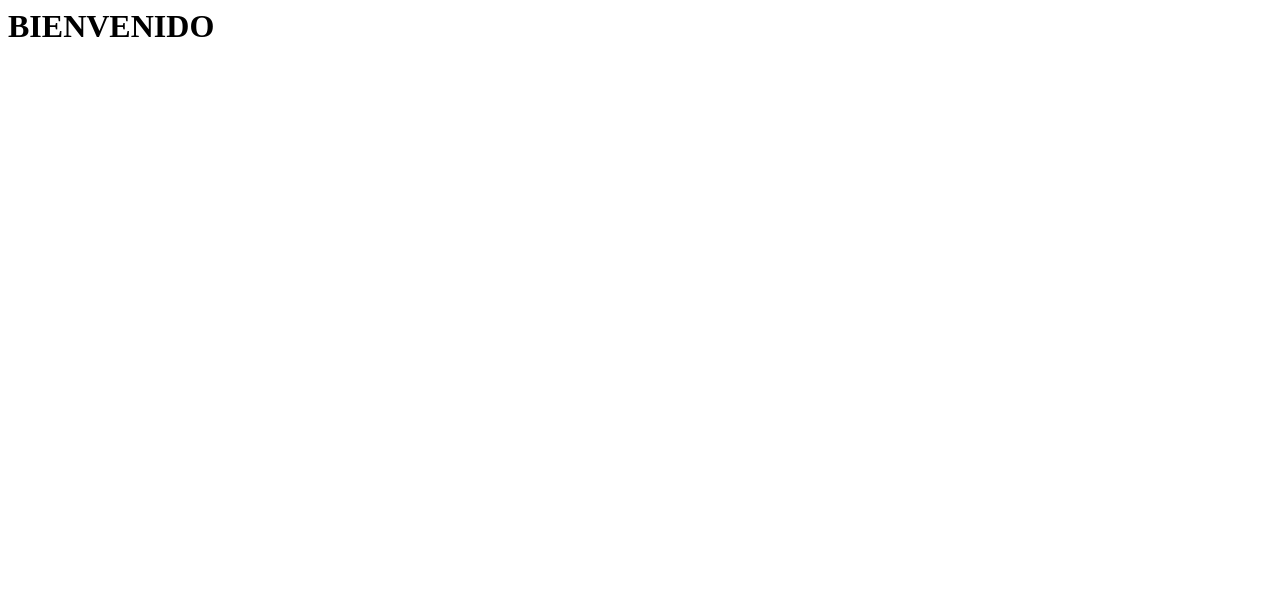
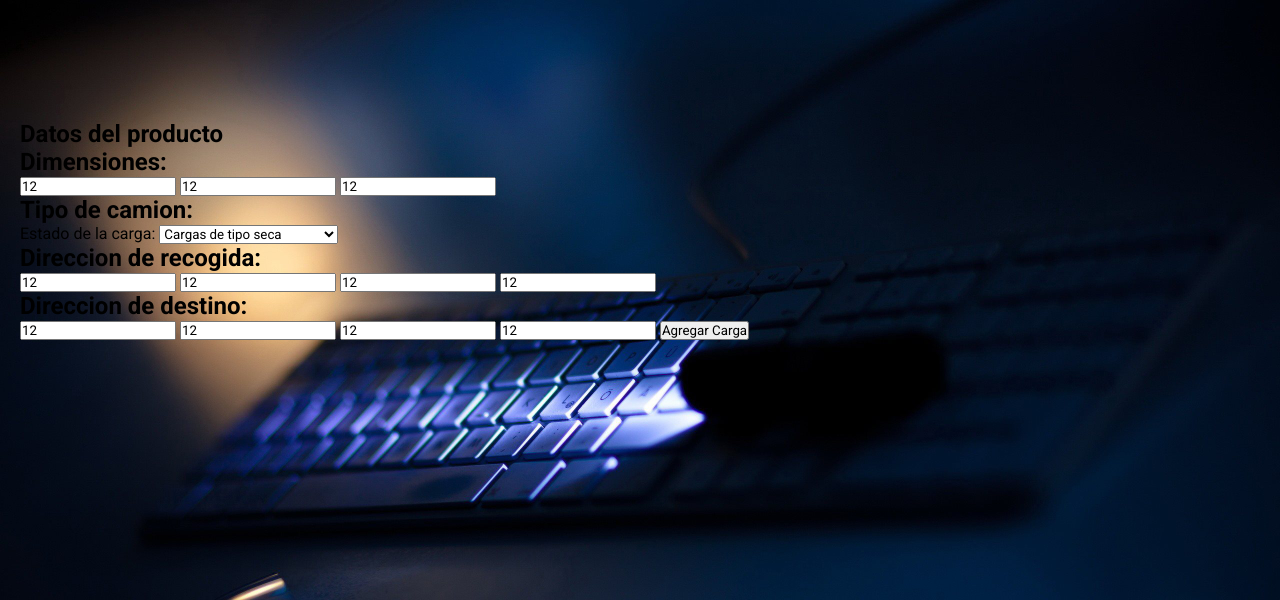
Before and after one commit to 3duar2/Login-register, a PHP site: page /php/bienvenida.php in a window 1280 px wide. Before the commit the part shown is almost empty. Shown: the top 600 px of the page. Run offline with PHP 8.4, Linux system fonts and the light colour scheme.

Commit message:
cambios seman 24

```diff
--- a/php/bienvenida.php
+++ b/php/bienvenida.php
@@ -1,9 +1,90 @@
 <?php
-
-session_start();
-
-echo"<h1> BIENVENIDO  </h1>"
+    session_start();
 
 
 
+    if(isset($_SESSION['correo']))
+    {
+    echo"<h1> BIENVENIDO  </h1>".$_SESSION['correo'];
+    }
 ?>
+
+<!DOCTYPE html>
+<html lang="en">
+<head>
+    <meta charset="UTF-8">
+    <meta name="viewport" content="width=device-width, initial-scale=1.0">
+    <title>Agregar carga </title>
+
+    <link href="https://fonts.googleapis.com/css2?family=Roboto:ital,wght@0,100;0,300;0,400;0,500;0,700;0,900;1,100;1,300;1,400;1,500;1,700;1,900&display=swap" rel="stylesheet">
+
+    <link rel="stylesheet" href="assets/css/estilos.css">
+</head>
+<body>
+        <main>
+
+
+
+
+               <div>
+                    <!--Register carga-->
+                     <form action="agregar_carga.php" method="POST" class="formulario_agregar_carga">
+                        <h2>Datos del producto</h2>
+
+                        <h2> Dimensiones: </h2>
+                        <input type="text" placeholder="Alto:" name="alto" value="12">
+                        <input type="text" placeholder="Ancho:" name="ancho" value="12">
+                        <input type="text" placeholder="Largo:" name="largo" value="12" >
+
+                        <h2> Tipo de camion: </h2>
+
+                       <label for="estado">Estado de la carga:</label>
+
+                            <select id="estado" name="estado">
+                            <option value="cargas_de_tipo_seca" selected>Cargas de tipo seca</option>
+                            <option value="liquidos_gases_y_quimicos">Liquidos gases y quimicos</option>
+                            <option value="generales">Generales</option>
+                            <option value="refrigerados">Refrigerados</option>
+                            <option value="tolva">Tolva</option>
+                            <option value="maquinarias">Maquinarias</option>
+                            <option value="contenedores_especiales">Contenedores especiales</option>
+
+
+
+                        </select>
+
+                       <!-- <input type="text" placeholder="Solido:" name="solido" >
+                        <input type="text" placeholder="Liquido:" name="liquido">
+                        <input type="text" placeholder="Gaseoso:" name="gaseoso"> -->
+
+                        <h2> Direccion de recogida: </h2>
+
+                        <input type="text" placeholder="Region:" name="region_inicio" value="12">
+                        <input type="text" placeholder="Comuna:" name="comuna_inicio" value="12">
+                        <input type="text" placeholder="Direccion:" name="direccion_inicio" value="12">
+                        <input type="text" placeholder="Casa Departamento N°:" value="12" name="casa_departamento_n_inicio">
+
+                        <h2> Direccion de destino: </h2>
+                        <input type="text" placeholder="Region:" value="12" name="region_destino">
+                        <input type="text" placeholder="Comuna:" value="12" name="comuna_destino">
+                        <input type="text" placeholder="Direccion:" value="12" name="direccion_destino">
+                        <input type="text" placeholder="Casa, Departamento N°:" value="12" name="casa-departamento-n_destino">
+
+
+
+                        <button> Agregar Carga </button>
+                   </form>
+                </div>
+
+
+
+        </main>
+
+        <script src="assets/js/script.js"></script>
+</body>
+<?php
+//    }
+  //  else
+    //echo "no valida";
+?>
+</html>
```
